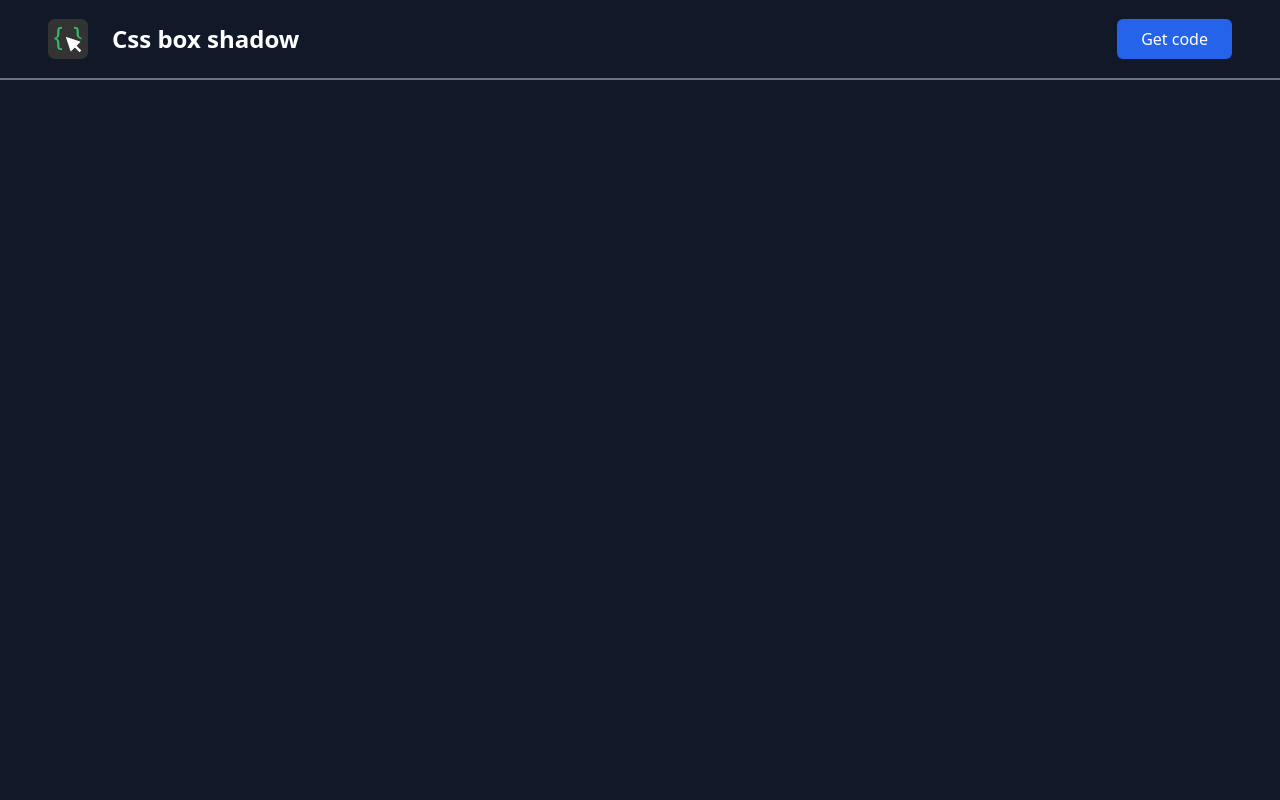
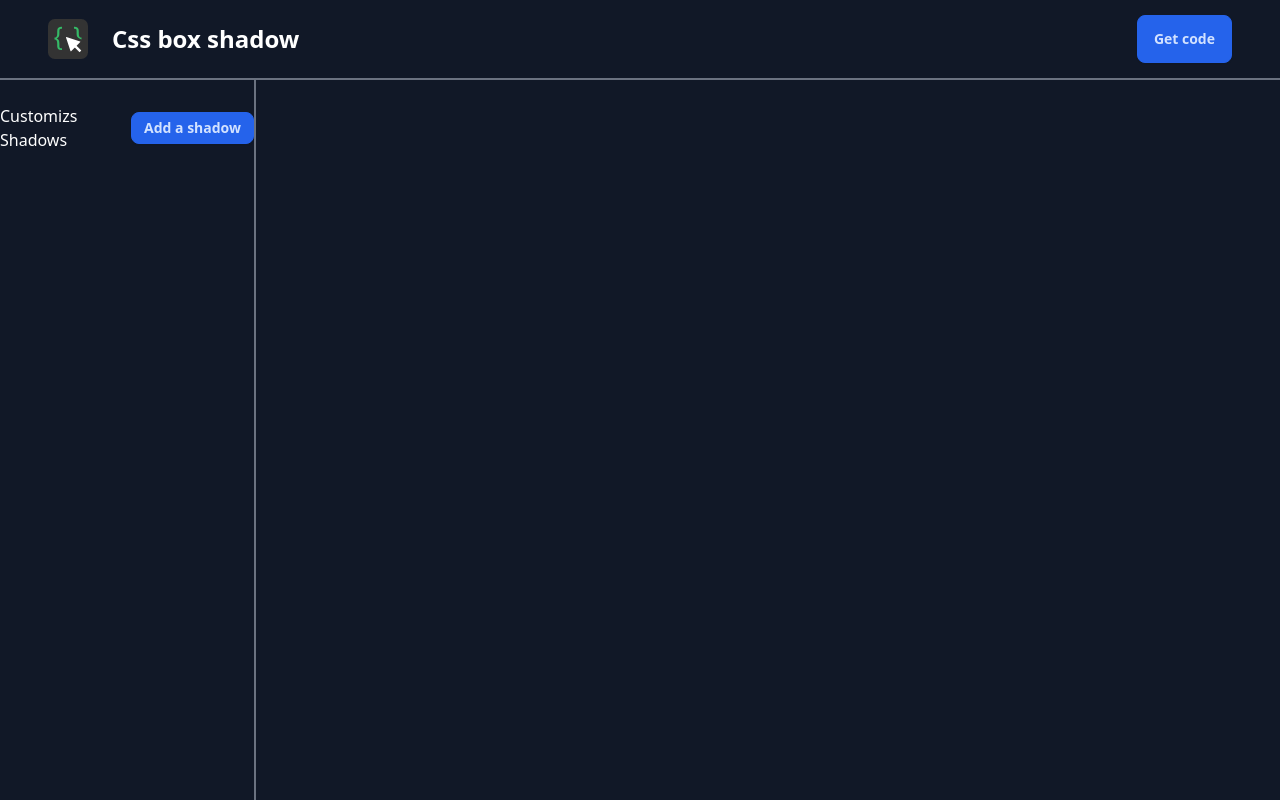
Before and after one commit to fedevcoding/box-shadow-generator, a Svelte app: page / in a window 1280 px wide. Built offline with nearby package versions, Linux system fonts and the light colour scheme.

Commit message:
left sidebar

```diff
--- a/src/App.svelte
+++ b/src/App.svelte
@@ -1,6 +1,7 @@
 <script lang="ts">
  import "./app.css";
  import Header from "./components/Header.svelte";
+ import LeftSidebar from "./components/LeftSidebar.svelte";
  import type { Shadow } from "./types";
 
  const shadows: Shadow[] = [];
@@ -8,4 +9,5 @@
 
 <section class="bg-gray-900 text-white h-screen">
  <Header {shadows} />
+ <LeftSidebar {shadows} />
 </section>
--- a/src/components/Header.svelte
+++ b/src/components/Header.svelte
@@ -12,5 +12,5 @@
   <img src={img} alt="log" class="w-10" />
   <h1 class="text-2xl font-semibold">Css box shadow</h1>
  </div>
- <button class="bg-blue-600 py-2 px-6 rounded-md">Get code</button>
+ <button class="d-btn d-btn-primary">Get code</button>
 </header>
--- /dev/null
+++ b/src/components/LeftSidebar.svelte
@@ -0,0 +1,18 @@
+<script lang="ts">
+ import type { Shadow } from "../types";
+
+ export let shadows: Shadow[];
+</script>
+
+<aside class="w-[20vw] border-r-2 border-r-gray-500">
+ <div class="flex items-center justify-center gap-6 py-6">
+  <h1>Customizs Shadows</h1>
+  <div class="d-btn d-btn-primary d-btn-sm">Add a shadow</div>
+ </div>
+</aside>
+
+<style>
+ aside {
+  height: calc(100vh - 5rem);
+ }
+</style>
--- a/tailwind.config.js
+++ b/tailwind.config.js
@@ -9,5 +9,28 @@ export default {
  plugins: [daisyui],
  daisyui: {
   prefix: "d-",
+  themes: [
+   {
+    mytheme: {
+     primary: "#2563eb",
+
+     secondary: "#006fff",
+
+     accent: "#007d8a",
+
+     neutral: "#080e21",
+
+     "base-100": "#111827",
+
+     info: "#00f6ff",
+
+     success: "#00a214",
+
+     warning: "#c79100",
+
+     error: "#f85457",
+    },
+   },
+  ],
  },
 };
```
